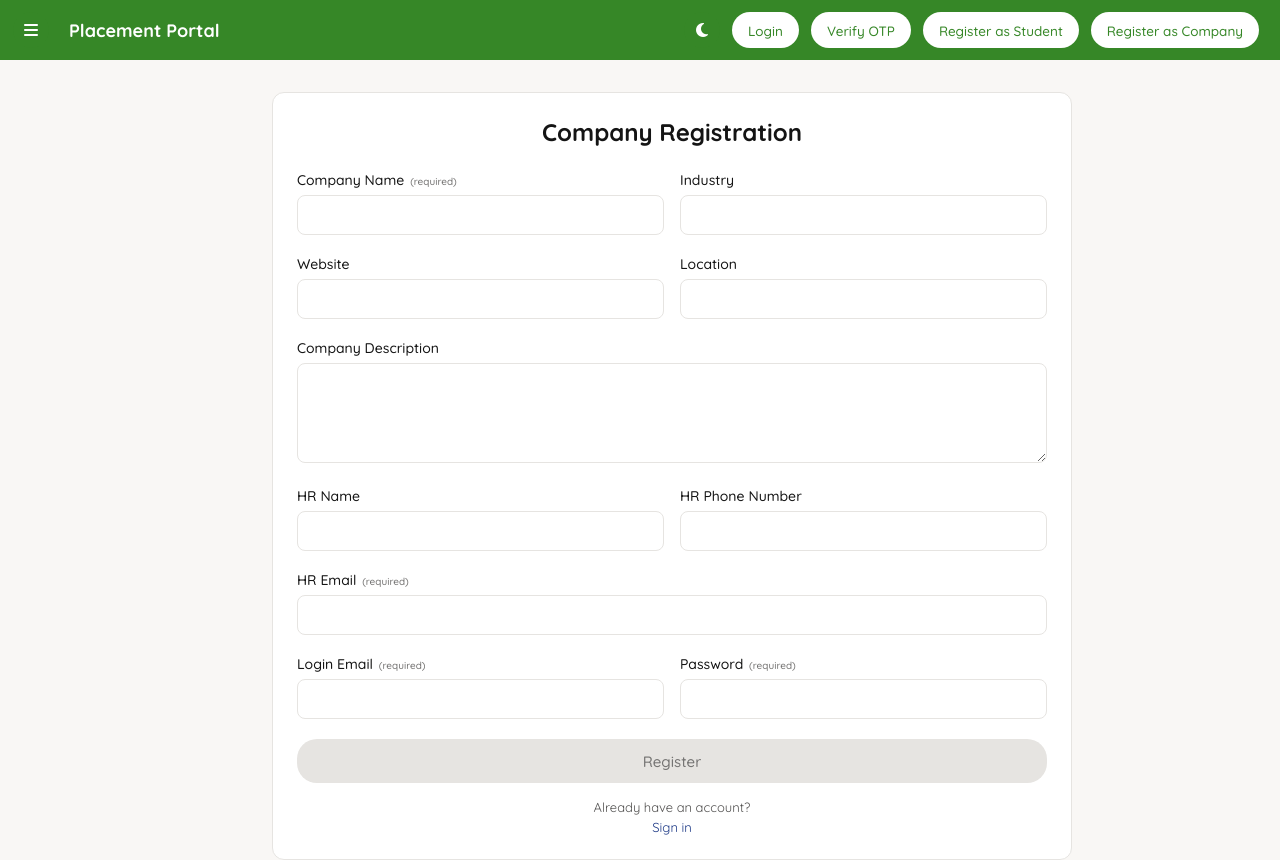
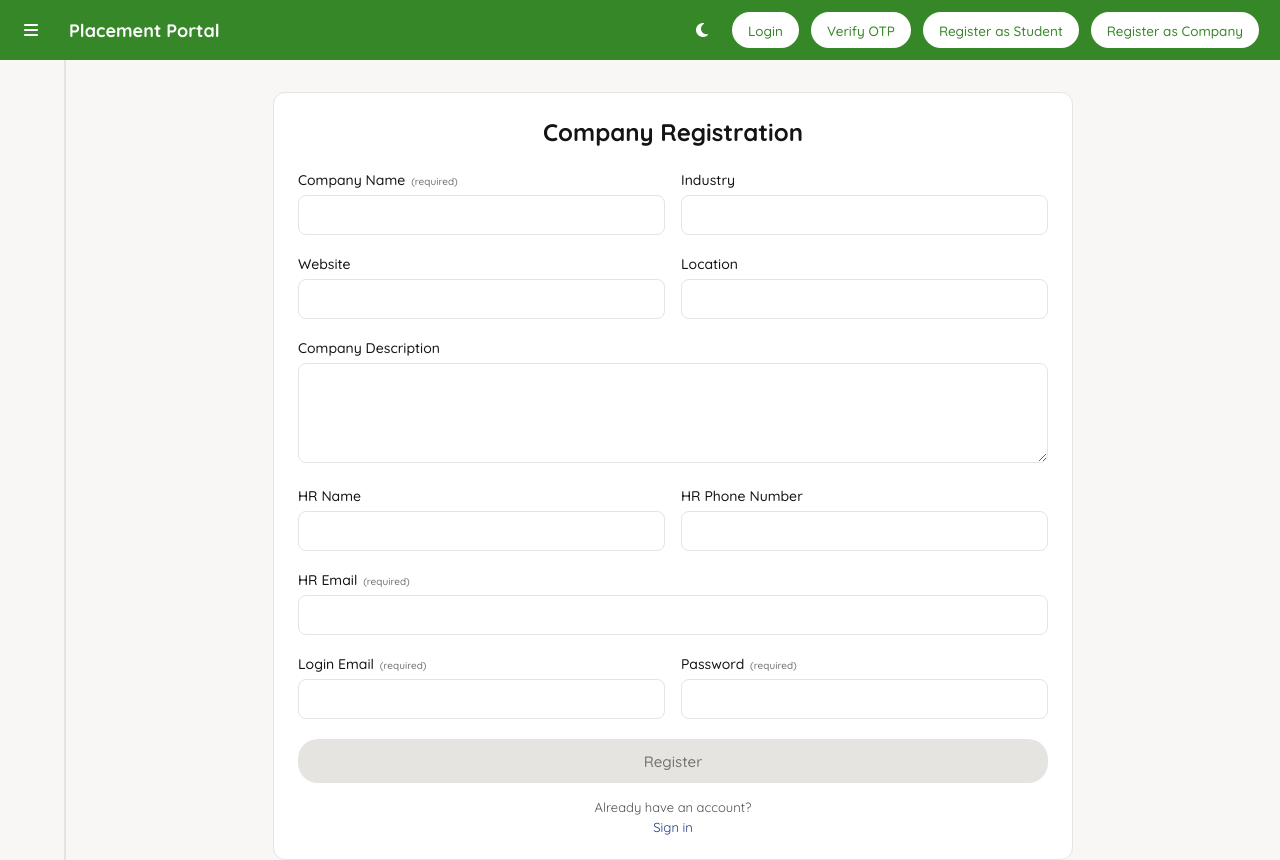
Before and after one commit to yuvarajk2109/placement-portal-app, a Vue app in the folder frontend/: page /register/company in a window 1280 px wide. Shown: the top 860 px of the page. Built offline with nearby package versions, Linux system fonts and the light colour scheme.

Commit message:
fix: sidebar border issue fixed
border is of fixed 100vh - header - footer on sidebar, so when app-main grows, sidebar border doesn't. never keep border on sidebar. border-left instead kept on app-main

```diff
--- a/frontend/src/assets/main.css
+++ b/frontend/src/assets/main.css
@@ -706,6 +706,7 @@ a:hover {
 .app-main {
   flex: 1;
   margin-left: var(--sidebar-width-closed);
+  border-left: 2px solid var(--surface-line-subtle);
   padding: 32px 40px;
   transition: margin-left 0.25s ease;
   min-height: calc(100vh - var(--header-height) - var(--footer-height));
--- a/frontend/src/components/layout/AppSidebar.vue
+++ b/frontend/src/components/layout/AppSidebar.vue
@@ -27,10 +27,10 @@
     bottom: var(--footer-height);
     width: var(--sidebar-width-closed);
     background: var(--surface-background);
-    border-right: 2px solid var(--surface-line-subtle);
     z-index: var(--sidebar-z);
     transition: width 0.25s ease;
     overflow: hidden;
+    height: calc(100vh - var(--header-height) - var(--footer-height));
 }
 
 .sidebar.is-open {
```
